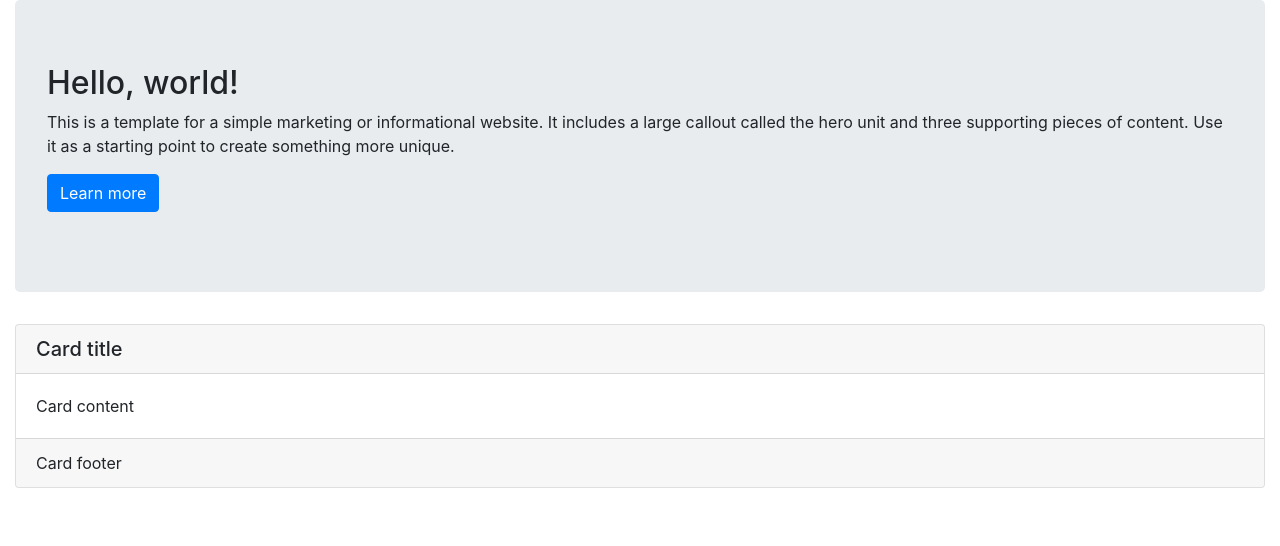
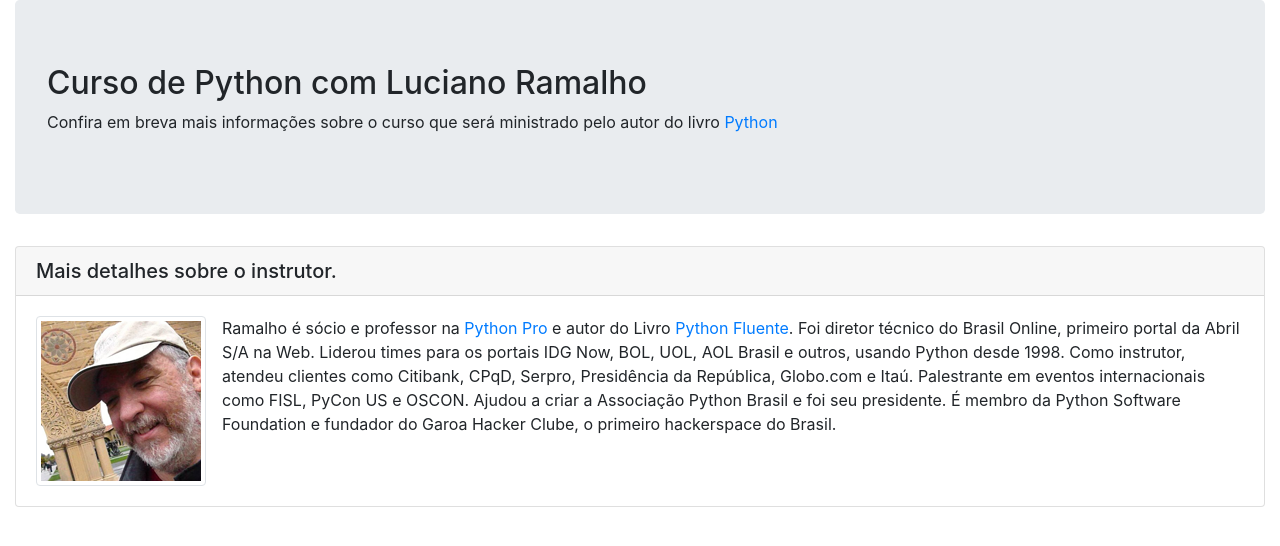
Before and after one commit to gelhen/curso-django, a Django app: page / in a window 1280 px wide. Shown: the part 56-602 px from the top of the page. Run offline with Django 3.2, Linux system fonts and the light colour scheme; some libraries are stand-ins or nearby versions.

Commit message:
Configurado Favicon, inserida a img do Luciano Ramalho
close #64

```diff
--- a/pypro/base/templates/base/home.html
+++ b/pypro/base/templates/base/home.html
@@ -1,5 +1,6 @@
 {% load static %}
 <!DOCTYPE html>
+
 <html lang="pt-br">
   <head>
     <meta charset="utf-8">
@@ -11,6 +12,7 @@
     <meta name="description" content="Página do curso Python Pro">
     <meta name="author" content="André Marcos Gelhen">
 
+	<link rel="icon" type="image/png" href="{% static 'img/favicon.png' %}">
     <link href="{% static 'css/bootstrap.min.css' %}" rel="stylesheet">
     <link href="{% static 'css/style.css' %}" rel="stylesheet">
 	<script src="{% static 'js/jquery.min.js' %}"></script>
@@ -37,28 +39,33 @@
 
 			<div class="jumbotron">
 				<h2>
-					Hello, world!
+					Curso de Python com Luciano Ramalho
 				</h2>
 				<p>
-					This is a template for a simple marketing or informational website. It includes a large callout called the hero unit and three supporting pieces of content. Use it as a starting point to create something more unique.
+					Confira em breva mais informações sobre o curso que será ministrado pelo autor do livro
+					<a href="http://shop.oreilly.com/product/0636920032519.do" target="_blank">Python <Fluente>	</Fluente></a>
 				</p>
-				<p>
-					<a class="btn btn-primary btn-large" href="#">Learn more</a>
-				</p>
+
 			</div>
 			<div class="row">
 				<div class="col-md-12">
 					<div class="card">
 						<h5 class="card-header">
-							Card title
+							Mais detalhes sobre o instrutor.
 						</h5>
 						<div class="card-body">
 							<p class="card-text">
-								Card content
+								<img src="{% static 'img/luciano-ramalho.png' %}" alt="Foto de Luciano Ramalho" class="img-thumbnail float-left mr-3">
+								 Ramalho é sócio e professor na <a href="https://www.python.pro.br">Python Pro</a> e autor do
+                        Livro
+                        <a href="http://shop.oreilly.com/product/0636920032519.do" target="_blank">Python Fluente</a>.
+                        Foi diretor técnico do Brasil Online, primeiro portal da Abril S/A na Web.
+                        Liderou times para os portais IDG Now, BOL, UOL, AOL Brasil e outros, usando Python desde 1998.
+                        Como instrutor, atendeu clientes como Citibank, CPqD, Serpro, Presidência da República,
+                        Globo.com e Itaú. Palestrante em eventos internacionais como FISL, PyCon US e OSCON. Ajudou a
+                        criar a Associação Python Brasil e foi seu presidente. É membro da Python Software Foundation e
+						fundador do Garoa Hacker Clube, o primeiro hackerspace do Brasil.
 							</p>
-						</div>
-						<div class="card-footer">
-							Card footer
 						</div>
 					</div>
 				</div>
```
Also changed, not shown: pypro/base/static/img/favicon.png (added), pypro/base/static/img/luciano-ramalho.png (added).
